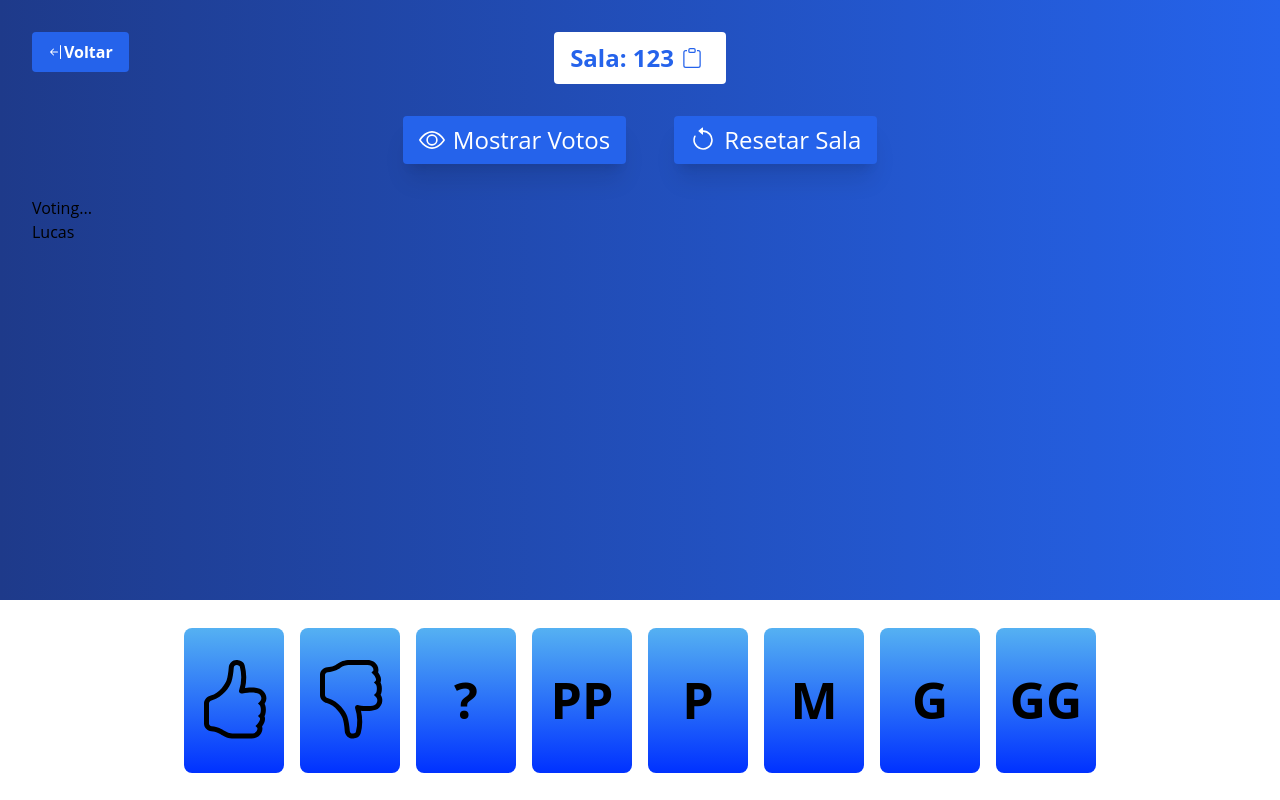
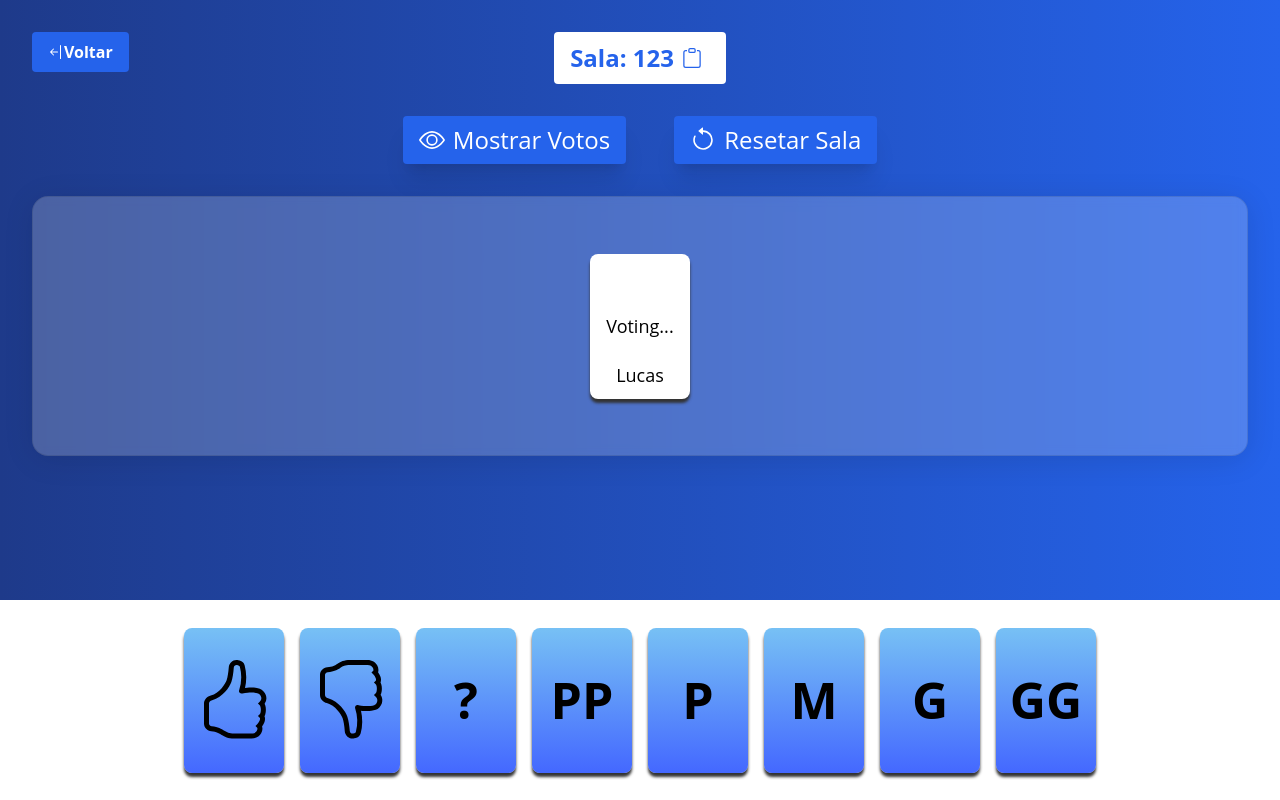
Before and after one commit to mtluiz/homepoker.app, a Next.js app: page /sala/123 in a window 1280 px wide. Built offline with nearby package versions, Linux system fonts and the light colour scheme.

Commit message:
style: create room style

```diff
--- a/src/styles/global.css
+++ b/src/styles/global.css
@@ -13,6 +13,7 @@
 .card{
   background: red;
   width: 100px;
+  min-width: 100px;
   height: 145px;
   border-radius: 8px;
   display: flex;
@@ -20,7 +21,21 @@
   align-items: center;
   font-size: 50px;
   font-weight: bolder;
-  background: linear-gradient(0deg,#0031FF, #55b1f2 )
+  background: linear-gradient(0deg,#0031FFbb, #55b1f2cc );
+  box-shadow: 0 4px 3px #333;
+}
+
+.user-card{
+  @apply card;
+  background: #ffffff;
+  font-size: 18px;
+  font-weight: 400;
+  position: relative;
+}
+
+.user-card__name{
+  position: absolute;
+  bottom: 10px;
 }
 
 .codefield input{
@@ -37,3 +52,15 @@
 .codefield input:last-child{
   border-radius: 0 8px 8px 0;
 }
+
+.users{
+  background: rgba(255,255,255,0.2);
+  border-radius: 16px;
+  box-shadow: 0 4px 30px rgba(0,0,0,0.1);
+  backdrop-filter: blur(5px);
+  border: 1px solid rgba(0,0,0,0.1);
+  padding: 10px;
+  @apply flex;
+  align-items: center;
+  justify-content: center;
+}
```
